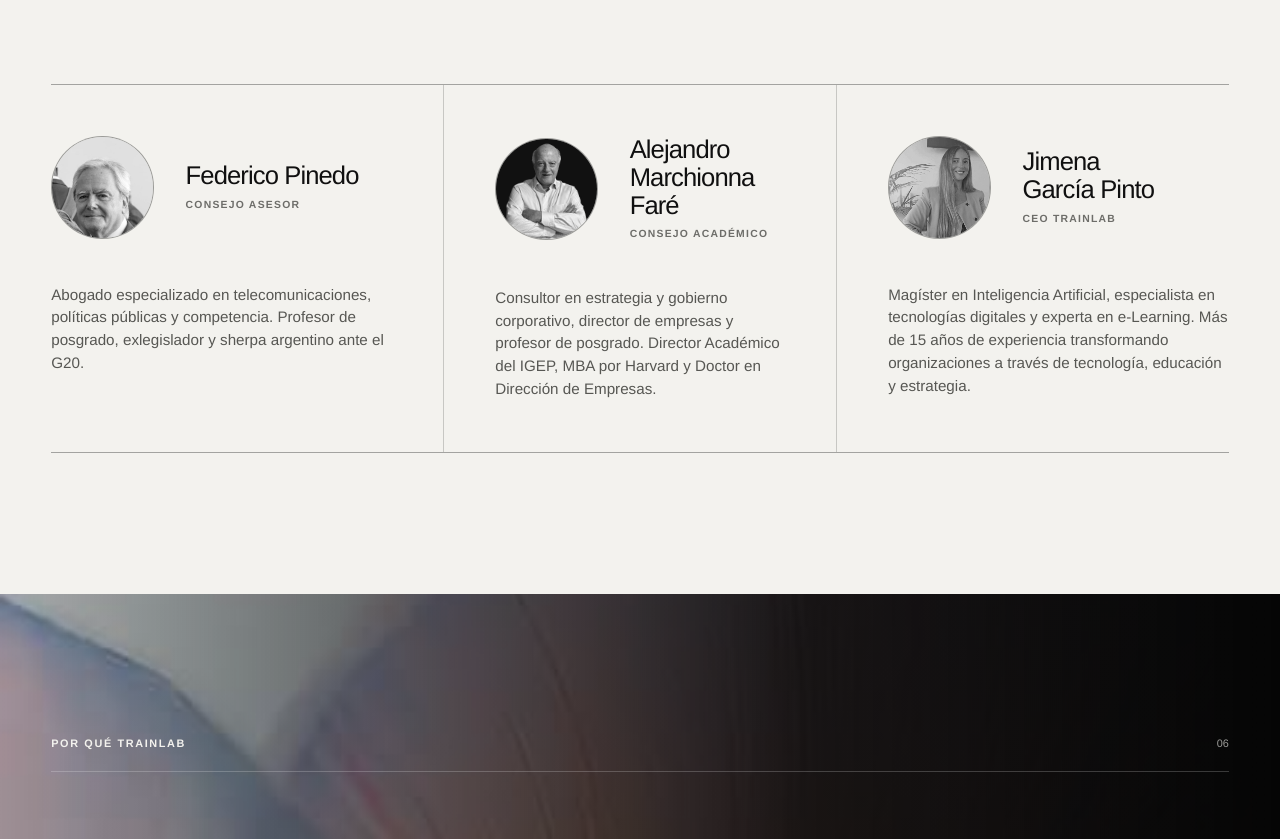
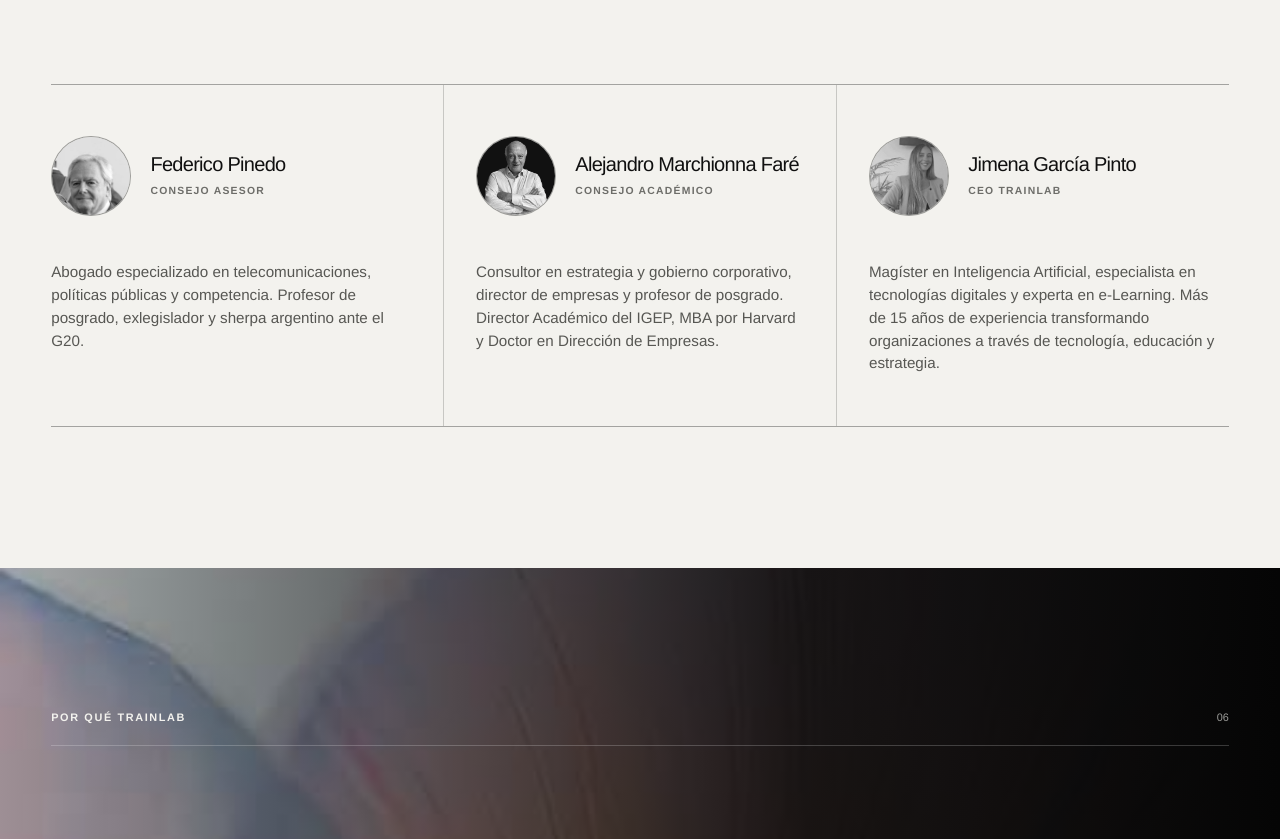
Before and after one commit to brutalTG/Trainlab, a Next.js app: page / in a window 1280 px wide. Shown: the part 4375-5214 px from the top of the page. Built offline with nearby package versions, Linux system fonts and the light colour scheme.

Commit message:
Update Site source

```diff
--- a/app/globals.css
+++ b/app/globals.css
@@ -691,7 +691,7 @@ h2 strong {
   display: grid;
   align-content: start;
   gap: clamp(2rem, 3.5vw, 3.75rem);
-  padding: clamp(2rem, 4vw, 4.5rem) clamp(1.5rem, 4vw, 4rem);
+  padding: clamp(2rem, 4vw, 4.5rem) clamp(1.25rem, 2.5vw, 2.75rem);
   background: var(--white);
 }
 
@@ -706,7 +706,7 @@ h2 strong {
 .council-person-header {
   display: grid;
   grid-template-columns: auto minmax(0, 1fr);
-  gap: clamp(1.25rem, 2.5vw, 2.5rem);
+  gap: clamp(1rem, 1.5vw, 1.5rem);
   align-items: center;
 }
 
@@ -726,7 +726,7 @@ h2 strong {
 .council-grid h3 {
   margin: 0 0 0.45rem;
   font-family: inherit;
-  font-size: clamp(1.55rem, 2vw, 2rem);
+  font-size: clamp(1.25rem, 1.55vw, 1.55rem);
   font-weight: 400;
   line-height: 1.08;
   letter-spacing: -0.035em;
@@ -734,7 +734,7 @@ h2 strong {
 }
 
 .portrait-frame {
-  width: clamp(5.75rem, 8vw, 7rem);
+  width: clamp(5rem, 6vw, 6.25rem);
   aspect-ratio: 1;
   overflow: hidden;
   border: 1px solid rgba(5, 5, 5, 0.28);
```
